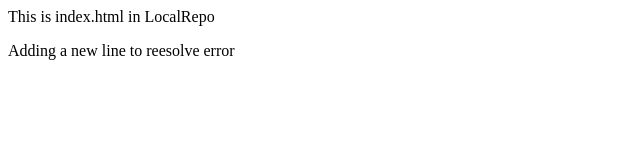
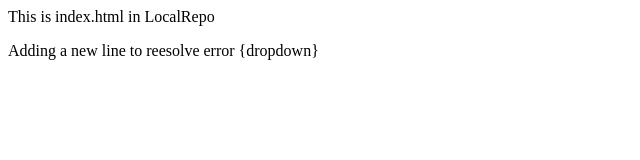
Before and after one commit to SnehaKudchadkar/Test, a plain HTML site: page index.html in a window 1280 px wide. Shown: the full height of the page, 0-640 px from the left. Drawn offline with Linux system fonts and the light colour scheme.

Commit message:
add dropdown

```diff
--- a/index.html
+++ b/index.html
@@ -1,2 +1,2 @@
 <p>This is index.html in LocalRepo</p>
-<p>Adding a new line to reesolve error</p>
+<p>Adding a new line to reesolve error {dropdown}</p>
```
